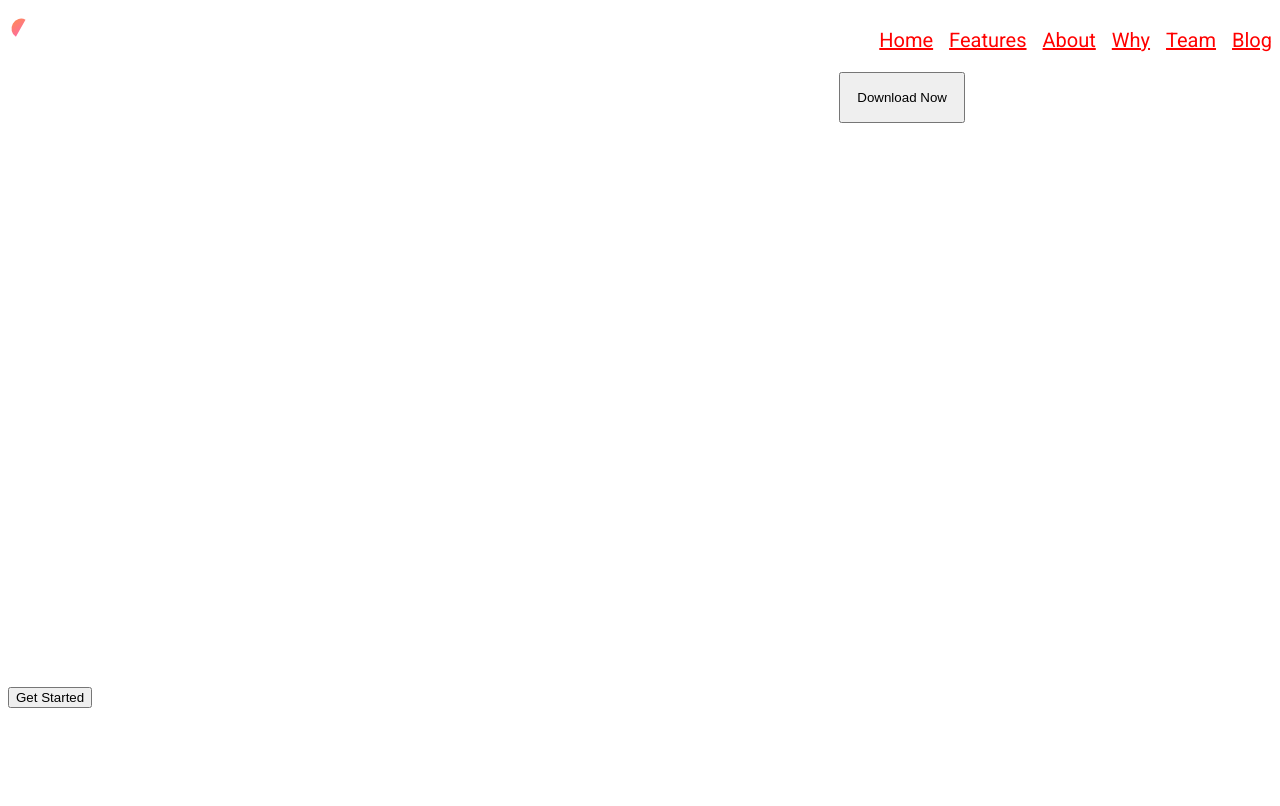
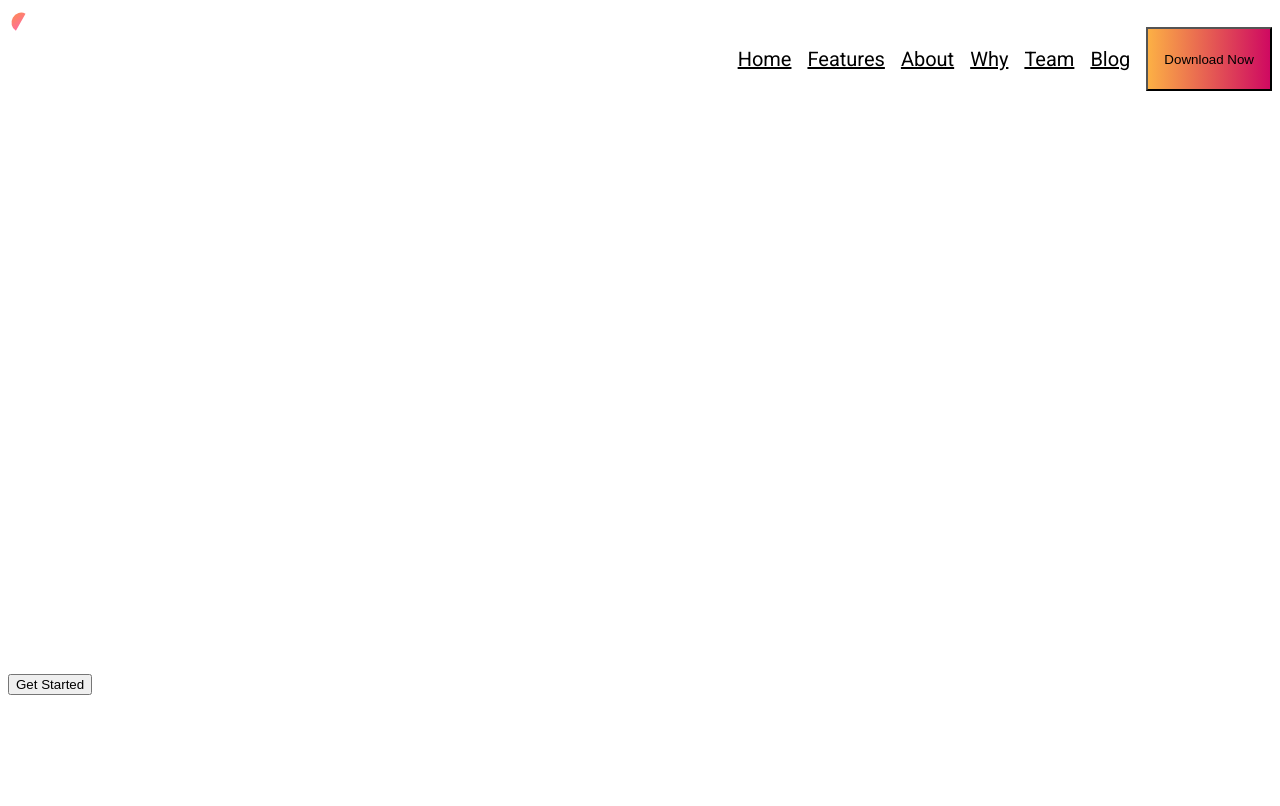
Before and after one commit to LaKiRiBlue/ZSGA-Wireframe1, a plain HTML site: page Wireframe.html in a window 1280 px wide. Shown: the top 806 px of the page. Drawn offline with Linux system fonts and the light colour scheme; files whose address does not match are found by name.

Commit message:
add style to navbar

```diff
--- a/css/navbar.css
+++ b/css/navbar.css
@@ -2,6 +2,10 @@ header {
   display: flex;
   justify-content: space-between;
   align-items: center;
+}
+.right {
+  display: flex;
+  gap: 16px;
 }
 ul {
   list-style: none;
@@ -10,7 +14,7 @@ ul {
   font-size: 20px;
 }
 .navbar a {
-  color: red;
+  color: black;
 }
 
 .menu {
@@ -20,4 +24,9 @@ ul {
 .download {
   flex-basis: fit-content;
   padding: 16px;
+  background: linear-gradient(
+    90deg,
+    rgba(252, 176, 69, 1) 0%,
+    rgba(207, 9, 97, 1) 100%
+  );
 }
```
